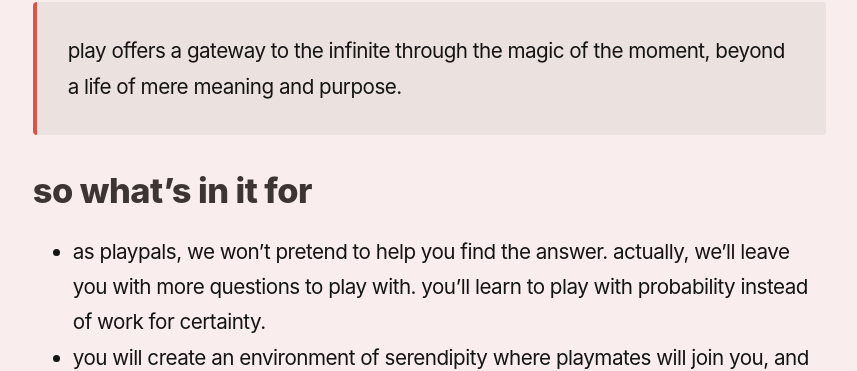
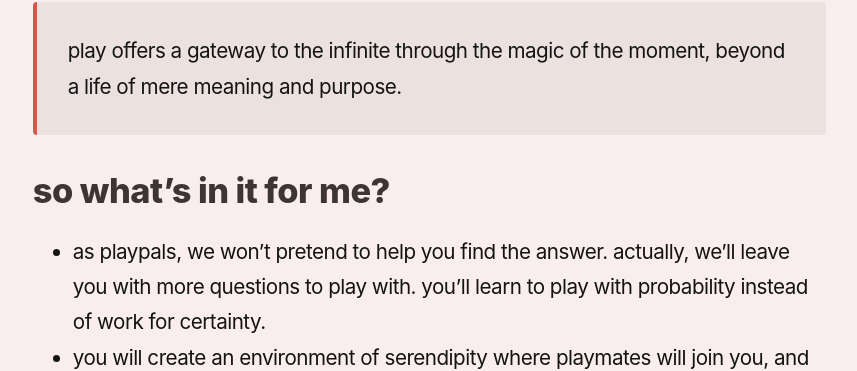
Before and after one commit to reddy2go/redgarden, a Jekyll site: the page built from _notes/playpen.md, in a window 1280 px wide and 900 px high, scrolled down 1521 px. Shown: the part 90-461 px from the top of the window, without its empty margins (44-901 px from the left). Built offline with Jekyll 4.4.1, drawn with Linux system fonts in a browser that asks for light colours; some web fonts are replaced; Markdown is read by kramdown in place of the engine named in the settings.

Commit message:
auto commit

```diff
--- a/_notes/playpen.md
+++ b/_notes/playpen.md
@@ -23,7 +23,7 @@ don't you wonder if there is more to life than work?
 
 > play offers a gateway to the infinite through the magic of the moment, beyond a life of mere meaning and purpose.
 
-### so what's in it for
+### so what's in it for me?
 - as playpals, we won't pretend to help you find the answer. actually, we'll leave you with more questions to play with. you'll learn to play with probability instead of work for certainty.
 - you will create an environment of serendipity where playmates will join you, and help you devise your own playbooks for a life of adventure.
 - you will learn to play with uncertainty and change as you navigate time and space as an adult in this strange and dangerous world.
```
